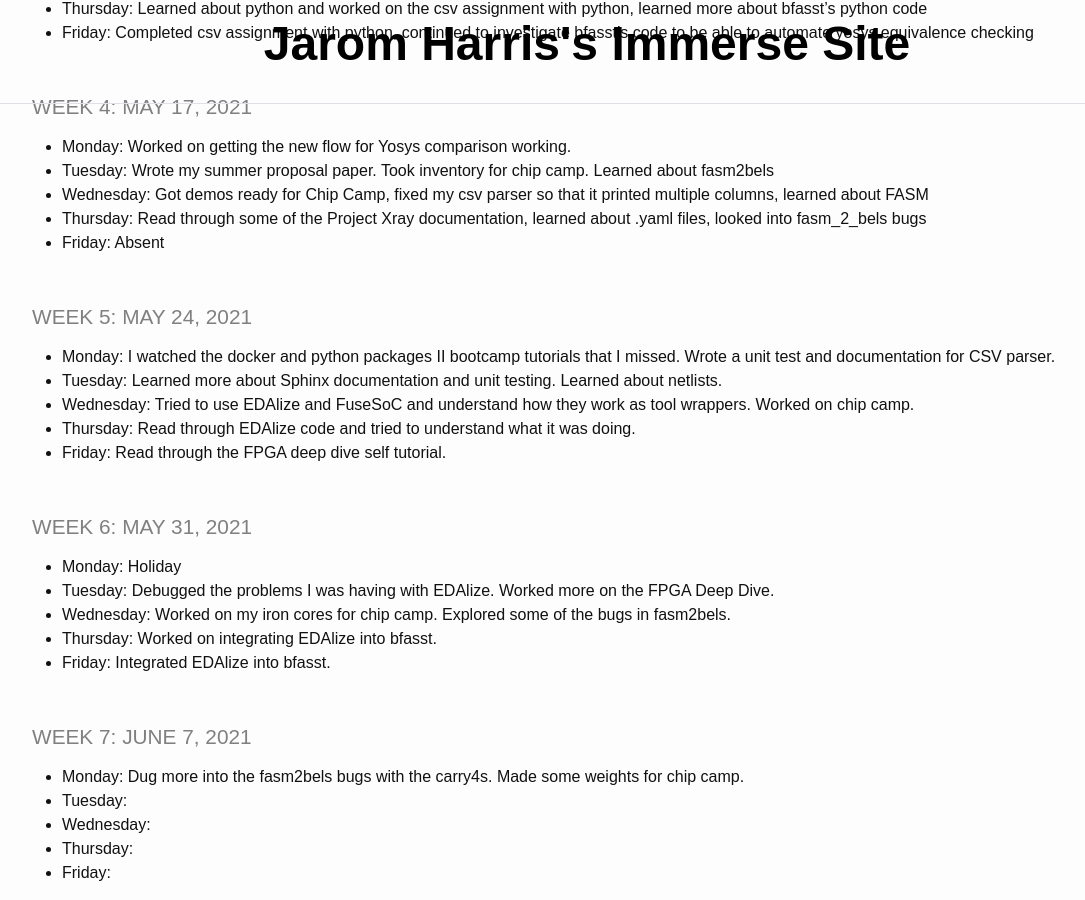
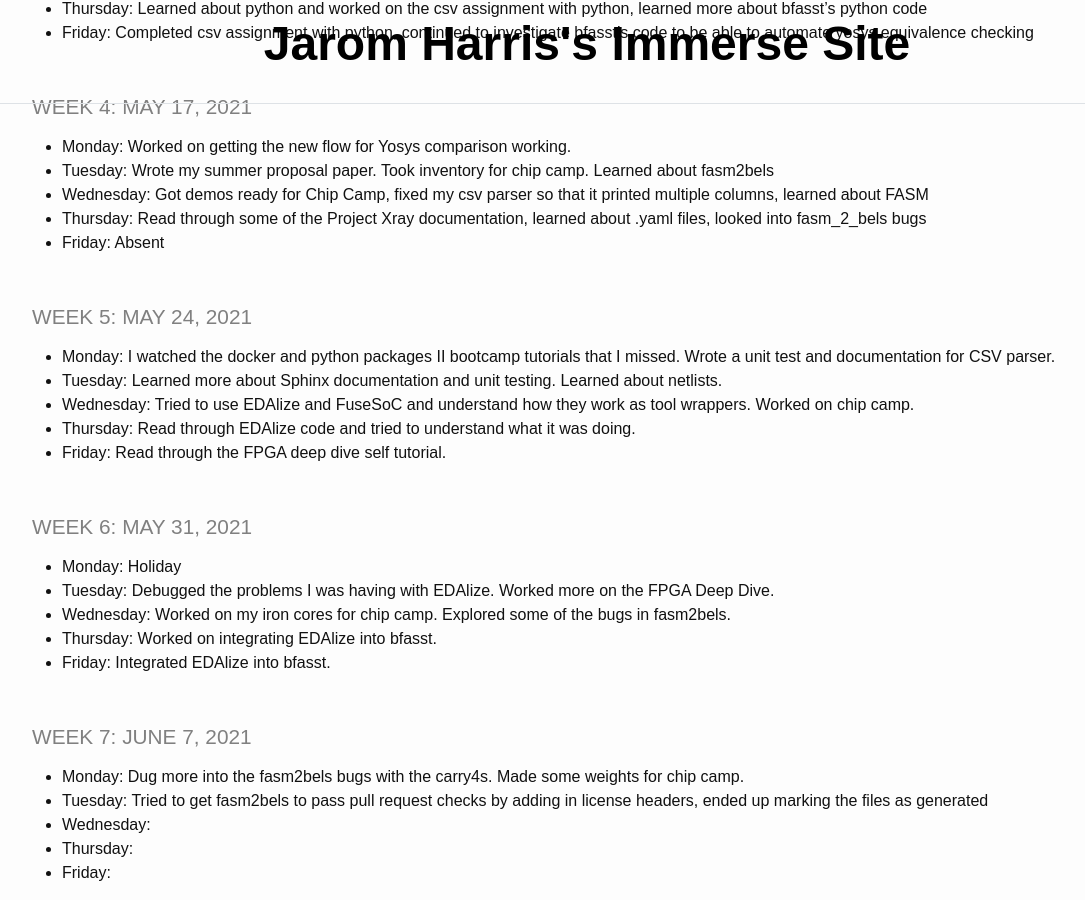
Before and after one commit to jaromharris/immerse, a Jekyll site: the page built from index.md, in a window 1280 px wide and 900 px high, scrolled down 757 px. Shown: the whole window, without its empty margins (53-1138 px from the left). Built offline with Jekyll 4.4.1, drawn with Linux system fonts in a browser that asks for light colours.

Commit message:
Update index.md

```diff
--- a/index.md
+++ b/index.md
@@ -48,7 +48,7 @@ title: IMMERSE Log
 
 ### Week 7: June 7, 2021
 * **Monday**: Dug more into the fasm2bels bugs with the carry4s. Made some weights for chip camp.
-* **Tuesday**:
+* **Tuesday**: Tried to get fasm2bels to pass pull request checks by adding in license headers, ended up marking the files as generated
 * **Wednesday**:
 * **Thursday**:
 * **Friday**:
```
